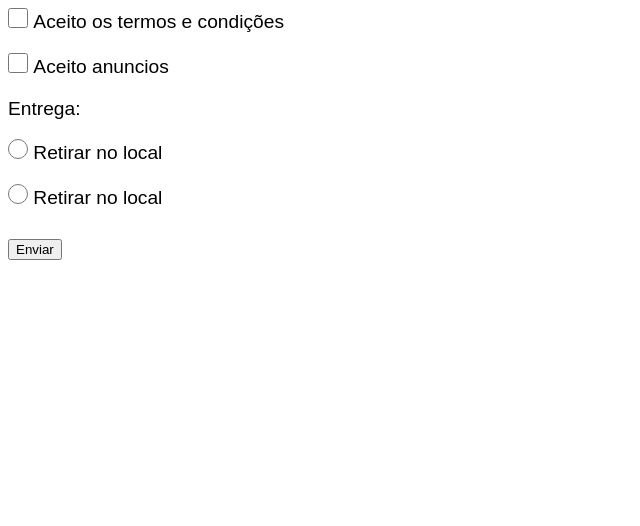
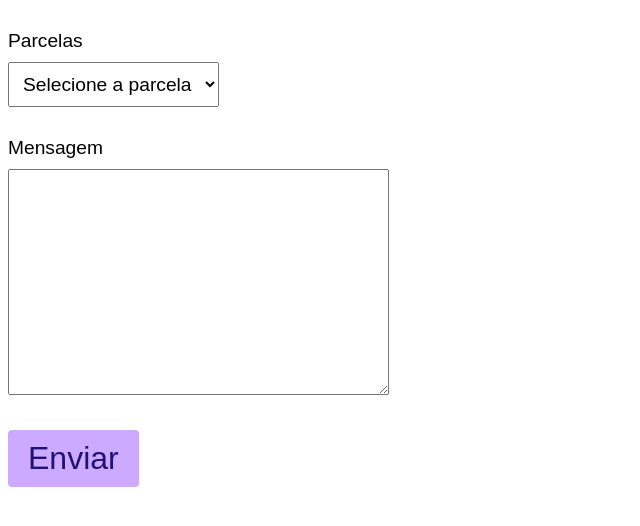
Before and after one commit to PHVerissimo/Front-End, a plain HTML site: page aula0901Formulario1/index.html in a window 1280 px wide. Shown: the whole page, without its empty margins (0-640 px from the left). Drawn offline with Linux system fonts and the light colour scheme.

Commit message:
Diferentes tipos de input e radio buttons

```diff
--- a/aula0901Formulario1/index.html
+++ b/aula0901Formulario1/index.html
@@ -9,12 +9,12 @@
 
 <body>
   <form action="./">
-    <div class="checkbox">
+    <!-- <div class="checkbox">
       <input type="checkbox" id="termos" name="termos" value="aceito">
       <label for="termos">Aceito os termos e condições</label>
-    </div>
+    </div> -->
 
-    <div class="checkbox">
+    <!-- <div class="checkbox">
       <input type="checkbox" id="anuncio" name="anuncio" value="aceito">
       <label for="anuncio">Aceito anuncios</label>
     </div>
@@ -26,7 +26,18 @@
     <div class="radio">
       <input type="radio" id="entrega" name="retirada">
       <label for="entrega">Retirar no local</label>
-    </div>
+    </div> -->
+    <label>Parcelas</label>
+    <select name="parcelas" id="parcelas">
+      <option value="-1" selected>Selecione a parcela</option>
+      <option value="1x">1 x 200,00</option>
+      <option value="2x">2 x 100,00</option>
+    </select>
+
+    <Label>Mensagem</Label>
+    <textarea name="mensagem" id="mensagem" cols="30" rows="10">
+
+   </textarea>
 
     <button>Enviar</button>
   </form>
--- a/aula0901Formulario1/style.css
+++ b/aula0901Formulario1/style.css
@@ -18,23 +18,45 @@ button {
   display: block;
 }
 
-div .checkbox, div .radio {
+div .checkbox,
+div .radio {
   align-items: center;
   display: grid;
   grid-auto-columns: auto 1fr;
   gap: 10px;
 }
 
-.checkbox, .radio {
+.checkbox,
+.radio {
   margin-bottom: 20px;
 }
-.checkbox label, .radio label  {
+.checkbox label,
+.radio label {
   margin: 0px;
   display: inline-block;
 }
 
-.checkbox input, .radio input{
+.checkbox input,
+.radio input {
   margin: 0px;
   width: 20px;
   height: 20px;
 }
+
+select {
+  font-size: 1.2rem;
+  padding: 10px;
+}
+
+textarea {
+  font-size: 1.2rem;
+}
+
+button {
+  font-size: 2rem;
+  padding: 10px 20px;
+  background: #caf;
+  border: none;
+  color: #217;
+  border-radius: 4px;
+}
```
